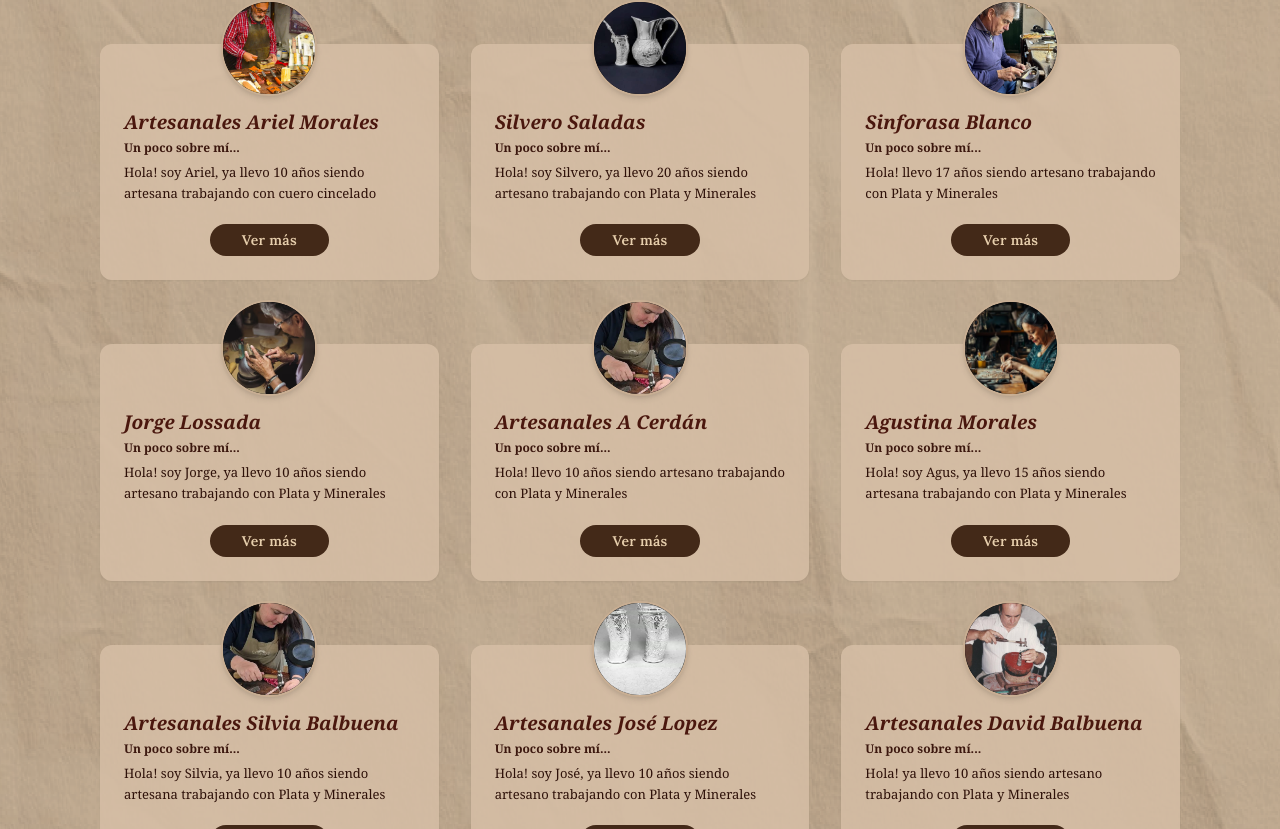
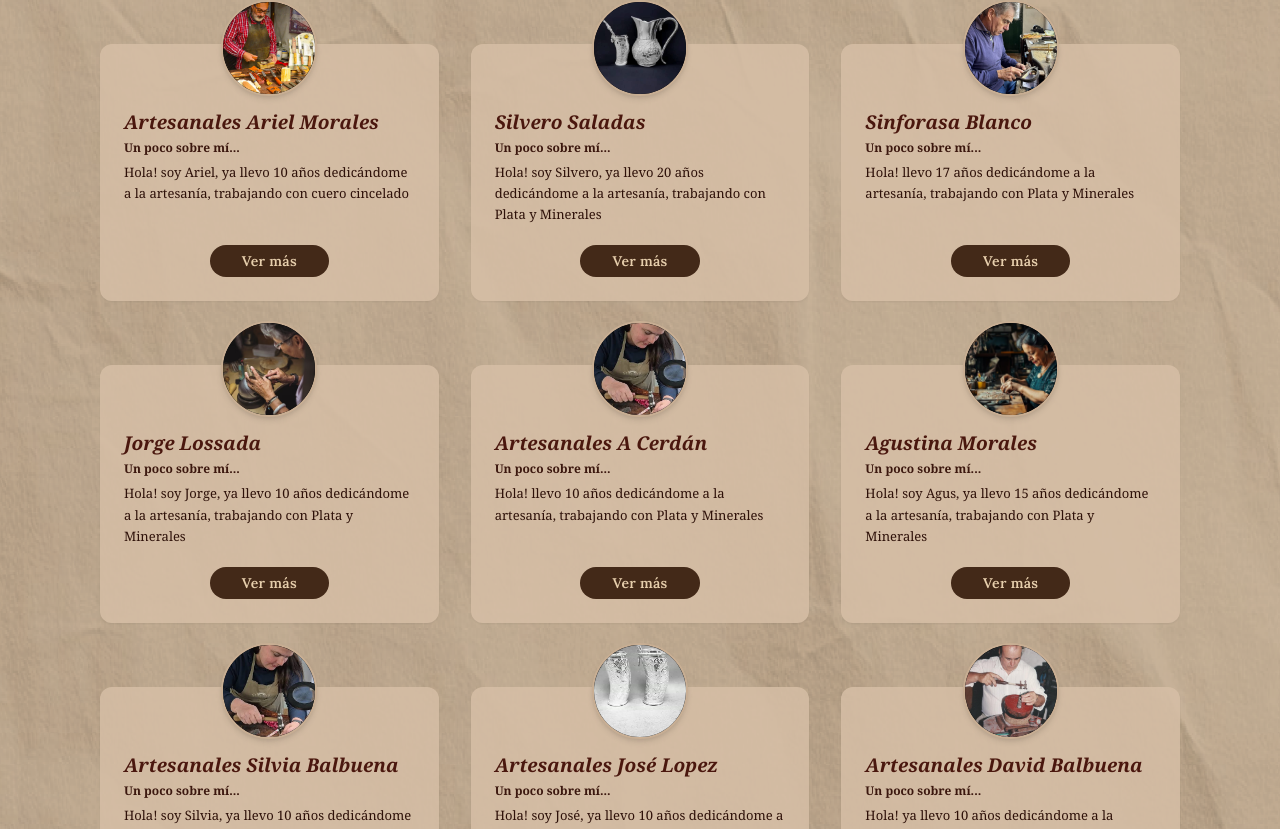
Before and after one commit to agustinaaylensolis/tesis_paseoDeArtesanos, a React (Vite) app: page /artesanos in a window 1280 px wide. Shown: the part 311-1140 px from the top of the page. Built offline with nearby package versions, Linux system fonts and the light colour scheme; no server answers; the database is empty; a web font is replaced by a local one.

Commit message:
arreglo perfil artesano

```diff
--- a/src/context/AppContext.tsx
+++ b/src/context/AppContext.tsx
@@ -366,9 +366,9 @@ export const AppProvider: React.FC<{ children: React.ReactNode }> = ({ children
       materials_text: input.materials_text,
       material_id: input.material_id || 1,
       techniques: input.techniques || 'Elaboración artesanal',
-      short_bio: `Hola! soy ${input.full_name.split(' ')[0]}, ya llevo ${
+      short_bio: `¡Hola! Soy ${input.full_name.split(' ')[0]}, llevo ${
         input.experience_years || '5 años'
-      } siendo artesano trabajando con ${input.materials_text}`,
+      } dedicándome a la artesanía, trabajando con ${input.materials_text}.`,
       history_text: `Mi acercamiento a la artesanía comenzó hace ${
         input.experience_years || 'varios años'
       }, trabajando con ${input.materials_text} mediante técnicas de ${
--- a/src/data/fallbackData.ts
+++ b/src/data/fallbackData.ts
@@ -89,7 +89,7 @@ export const INITIAL_ARTISANS: Artisan[] = [
     material_id: 1,
     techniques: 'Cincelado, fileteado y costura a mano en cuero',
     short_bio:
-      'Hola! soy Ariel, ya llevo 10 años siendo artesana trabajando con cuero cincelado',
+      'Hola! soy Ariel, ya llevo 10 años dedicándome a la artesanía, trabajando con cuero cincelado',
     history_text:
       'Mi acercamiento a la artesanía comenzó hace más de diez años, cuando descubrí el mundo del trabajo con cuero crudo y cincelado. Al principio, todo era curiosidad: me interesaba conocer los materiales, entender cómo se comportaban y descubrir de qué manera podían transformarse en objetos...',
     avatar_url: '/assets/artisans/ariel-morales.jpg',
@@ -116,7 +116,7 @@ export const INITIAL_ARTISANS: Artisan[] = [
     material_id: 4,
     techniques: 'Repujado y cincelado criollo',
     short_bio:
-      'Hola! soy Silvero, ya llevo 20 años siendo artesano trabajando con Plata y Minerales',
+      'Hola! soy Silvero, ya llevo 20 años dedicándome a la artesanía, trabajando con Plata y Minerales',
     history_text:
       'Desde joven aprendí el oficio de la platería tradicional correntina en el taller familiar, dedicando cada jornada a cincelar jarras, mates y piezas únicas que transmiten nuestra identidad.',
     avatar_url: '/assets/artisans/silvero-saladas.jpg',
@@ -139,7 +139,7 @@ export const INITIAL_ARTISANS: Artisan[] = [
     material_id: 2,
     techniques: 'Cincelado de bombillas y tejido tradicional',
     short_bio:
-      'Hola! llevo 17 años siendo artesano trabajando con Plata y Minerales',
+      'Hola! llevo 17 años dedicándome a la artesanía, trabajando con Plata y Minerales',
     history_text:
       'El trabajo artesanal es parte de mi vida cotidiana. Hace 17 años combino técnicas heredadas de orfebrería y textil para crear piezas duraderas pensadas para el encuentro y el mate.',
     avatar_url: '/assets/artisans/sinforosa-blanco.jpg',
@@ -162,7 +162,7 @@ export const INITIAL_ARTISANS: Artisan[] = [
     material_id: 4,
     techniques: 'Cuchillería criolla, vainas y cincelado',
     short_bio:
-      'Hola! soy Jorge, ya llevo 10 años siendo artesano trabajando con Plata y Minerales',
+      'Hola! soy Jorge, ya llevo 10 años dedicándome a la artesanía, trabajando con Plata y Minerales',
     history_text:
       'Especializado en cuchillería criolla, cabos y vainas cinceladas a mano. Cada pieza requiere decenas de horas de batido, recocido y cincelado para lograr grabados profundos y tradicionales.',
     avatar_url: '/assets/artisans/jorge-lossada.jpg',
@@ -185,7 +185,7 @@ export const INITIAL_ARTISANS: Artisan[] = [
     material_id: 1,
     techniques: 'Soguería criolla y talabartería',
     short_bio:
-      'Hola! llevo 10 años siendo artesano trabajando con Plata y Minerales',
+      'Hola! llevo 10 años dedicándome a la artesanía, trabajando con Plata y Minerales',
     history_text:
       'Combino el trabajo en cuero crudo y la platería tradicional para elaborar billeteras, mates, cabos de rebenque y piezas camperas fieles a la tradición de Corrientes.',
     avatar_url: '/assets/artisans/a-cerdan.jpg',
@@ -208,7 +208,7 @@ export const INITIAL_ARTISANS: Artisan[] = [
     material_id: 5,
     techniques: 'Talla en madera, fibra y orfebrería',
     short_bio:
-      'Hola! soy Agus, ya llevo 15 años siendo artesana trabajando con Plata y Minerales',
+      'Hola! soy Agus, ya llevo 15 años dedicándome a la artesanía, trabajando con Plata y Minerales',
     history_text:
       'Durante 15 años he explorado las formas y texturas de nuestra tierra, buscando que cada pieza cuente una historia ligada a los esteros, la fauna y las costumbres correntinas.',
     avatar_url: '/assets/artisans/agustina-morales.jpg',
@@ -231,7 +231,7 @@ export const INITIAL_ARTISANS: Artisan[] = [
     material_id: 4,
     techniques: 'Cincelado, calado y engarce en plata',
     short_bio:
-      'Hola! soy Silvia, ya llevo 10 años siendo artesana trabajando con Plata y Minerales',
+      'Hola! soy Silvia, ya llevo 10 años dedicándome a la artesanía, trabajando con Plata y Minerales',
     history_text:
       'Mi acercamiento a la artesanía comenzó hace más de diez años, cuando descubrí el mundo del trabajo con metales y piedras naturales.',
     avatar_url: '/assets/artisans/a-cerdan.jpg',
@@ -254,7 +254,7 @@ export const INITIAL_ARTISANS: Artisan[] = [
     material_id: 4,
     techniques: 'Mates de tres patas cincelados y repujados',
     short_bio:
-      'Hola! soy José, ya llevo 10 años siendo artesano trabajando con Plata y Minerales',
+      'Hola! soy José, ya llevo 10 años dedicándome a la artesanía, trabajando con Plata y Minerales',
     history_text:
       'Me apasiona la hechura de mates de plata cincelados de tres patas, rescatando los ornamentos florales y coloniales característicos del litoral.',
     avatar_url: '/assets/artisans/jose-lopez.jpg',
@@ -277,7 +277,7 @@ export const INITIAL_ARTISANS: Artisan[] = [
     material_id: 7,
     techniques: 'Alfarería, cuero y engarzado en metal',
     short_bio:
-      'Hola! ya llevo 10 años siendo artesano trabajando con Plata y Minerales',
+      'Hola! ya llevo 10 años dedicándome a la artesanía, trabajando con Plata y Minerales',
     history_text:
       'El oficio compartido en familia nos permitió mantener vivas las técnicas tradicionales, cuidando desde la selección de la materia prima hasta el pulido final.',
     avatar_url: '/assets/artisans/david-balbuena.jpg',
```
